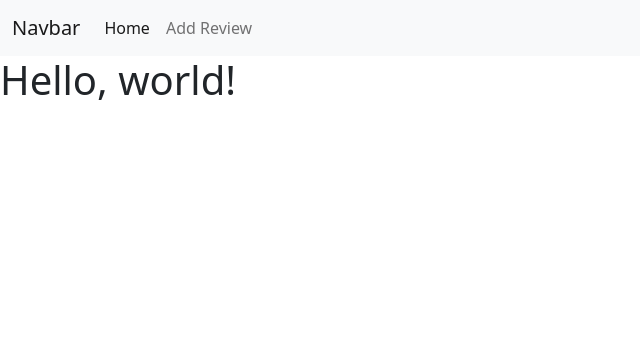
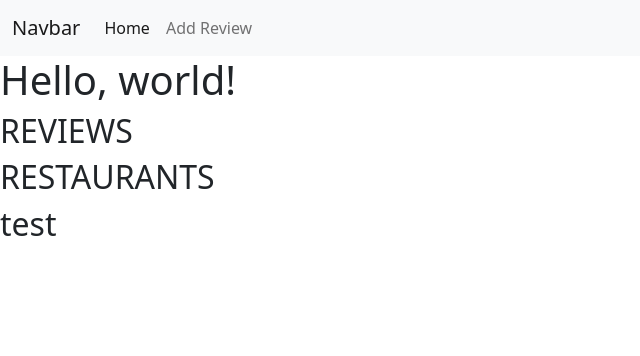
Before and after one commit to Code-Institute-Submissions/darylkangjh-EatRank, a Flask app: page / in a window 1280 px wide. Shown: the top 356 px of the page, without its empty margins (0-640 px from the left). Run offline with Flask 2, Linux system fonts and the light colour scheme; data that the repository does not hold is empty.

Commit message:
add connection to restaurant

```diff
--- a/app.py
+++ b/app.py
@@ -13,18 +13,21 @@ app.secret_key = os.environ.get('SECRET_KEY')
 # SET UP MONGODB
 MONGO_URI = os.environ.get('MONGO_URI')
 DATABASE_NAME = 'Eat_rank'
-COLLECTION_NAME = 'reviews'
+COLLECTION_REVIEW = 'reviews'
+COLLECTION_RESTAURANT = 'restaurants'
 
 # Connection to MONGODB
 connect = pymongo.MongoClient(MONGO_URI)
-db_review =connect[DATABASE_NAME][COLLECTION_NAME]
+db_review =connect[DATABASE_NAME][COLLECTION_REVIEW]
+db_restaurant =connect[DATABASE_NAME][COLLECTION_RESTAURANT]
 print("**** Connected to MongoDB Database ****")
 
 # HOME ROUTE
 @app.route('/')
 def index():
-    result = db_review.find({})
-    return render_template('index.html', data=result)
+    reviews = db_review.find({})
+    restaurants = [{'name':'test'}]
+    return render_template('index.html', reviews=reviews, restaurants=restaurants)
 
 # CREATE REVIEW ROUTE
 @app.route('/create_review', methods=["GET", "POST"])
@@ -64,6 +67,10 @@ def delete_review(task_id):
     })
     return redirect(url_for('index'))
 
+
+
+
+
 if __name__ == '__main__':
    app.run(host=os.environ.get('IP'), #host: where is it hosted at.. rep the address
            port=int(os.environ.get('PORT')), #port:  which port, environment variable
--- a/templates/index.html
+++ b/templates/index.html
@@ -36,12 +36,17 @@
         </div>
     </nav>
     <h1>Hello, world!</h1>
-    {% for item in data %}
+    <h2>REVIEWS</h2>
+    {% for item in reviews %}
         <h2>{{item.restaurant}}</h2>
         <a href="{{ url_for ('update_review', task_id=item._id) }}"><small><i>make changes - {{item._id}}</i></small> </a>
         <a href="{{ url_for ('delete_review', task_id=item._id) }}"><small class="text-danger"><i>delete - {{item._id}}</i></small> </a>
     {% endfor %}
 
+    <h2>RESTAURANTS</h2>
+    {% for item in restaurants %}
+        <h2>{{item.name}}</h2>
+    {% endfor %}
     <!-- Option 1: Bootstrap Bundle with Popper -->
     <script src="https://cdn.jsdelivr.net/npm/bootstrap@5.0.0-beta2/dist/js/bootstrap.bundle.min.js"
         integrity="sha384-b5kHyXgcpbZJO/tY9Ul7kGkf1S0CWuKcCD38l8YkeH8z8QjE0GmW1gYU5S9FOnJ0"
```
